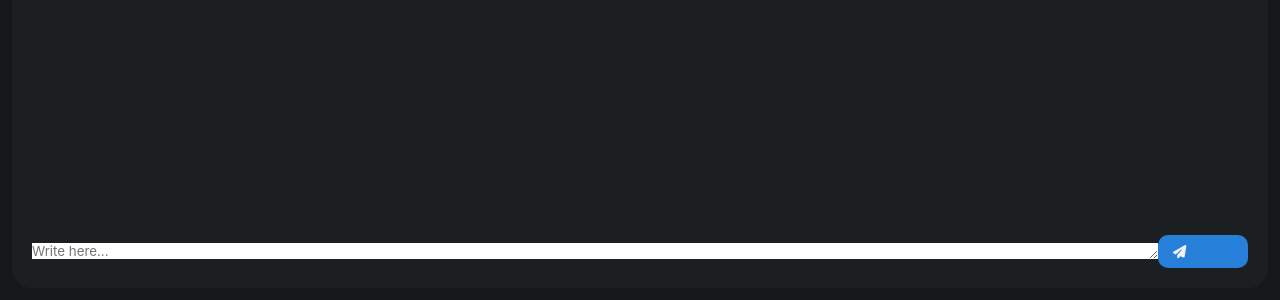
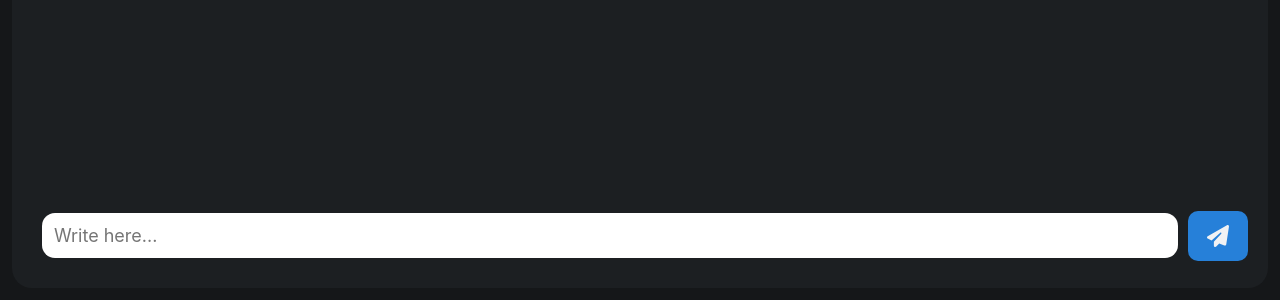
Before and after one commit to Luki20091/CLI-UI, a React (Vite) app in the folder client/: page /Chat in a window 1280 px wide. Shown: the part 500-800 px from the top of the page. Built offline with nearby package versions, Linux system fonts and the light colour scheme.

Commit message:
Update index.css

```diff
--- a/client/src/index.css
+++ b/client/src/index.css
@@ -102,3 +102,74 @@ html, body {
   width: 100%;
   gap: 1rem;
 }
+
+
+
+
+
+
+
+.btn-send {
+  background-color: var(--blue-4);
+  color: var(--blue12);
+  padding-top: 3px;
+  padding-bottom: 3px;
+  padding-left: 20px;
+  padding-right: 20px;
+  border-radius: 13px;
+  margin: 10px;
+  font-size: 18px;
+  outline: none;
+}
+
+.textarea {
+  padding: 12px;
+  border-radius: 13px;
+  margin: 10px;
+  field-sizing: content;
+  resize: none;
+  font-size: 18px;
+}
+
+.chat-end {
+  float: right;
+  text-align: center;
+  border: 2px;
+  padding: 13px;
+  border-radius: 20px;
+  background-color: var(--blue-accent-1);
+  word-wrap: break-word;
+  max-width: 50%;
+  margin: 3%;
+}
+
+.chat-start {
+  float: left;
+  text-align: center;
+  border: 2px;
+  padding: 13px;
+  border-radius: 20px;
+  background-color: var(--blue4);
+  word-wrap: break-word;
+  max-width: 50%;
+  margin: 3%;
+}
+
+.chat-bubble {
+  width: 100%;
+  float: left;
+}
+
+
+
+.btn-secondary {
+    width: 60px !important;
+    min-width: 60px !important;
+    height: 50px !important;
+    display: flex;
+    align-content: center;
+    justify-content: center;
+    align-items: center;
+    font-size: 22px;
+    padding-right: 16px;
+}
```
